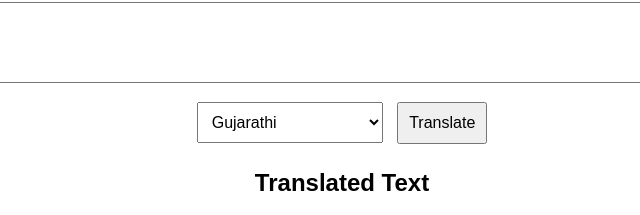
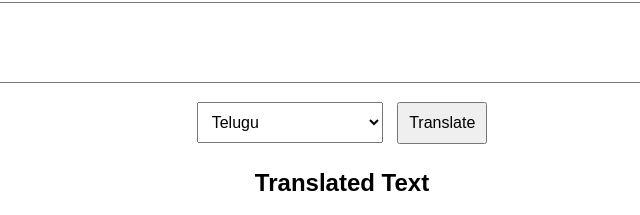
Before and after one commit to Nithin12218513/languagetranslator, a plain HTML site: page frontend/index.html in a window 1280 px wide. Shown: the part 106-321 px from the top of the page, 298-938 px from the left. Drawn offline with Linux system fonts and the light colour scheme.

Commit message:
Update index.html

```diff
--- a/frontend/index.html
+++ b/frontend/index.html
@@ -26,7 +26,7 @@
     <textarea id="inputText" rows="5" placeholder="Enter text to translate..."></textarea><br>
 
     <select id="language">
-        <option value="gujarati">Gujarathi</option>
+        <option value="gujarati">Telugu</option>
         <option value="hindi">Hindi</option>
         <option value="french">French</option>
         <option value="german">German</option>
```
